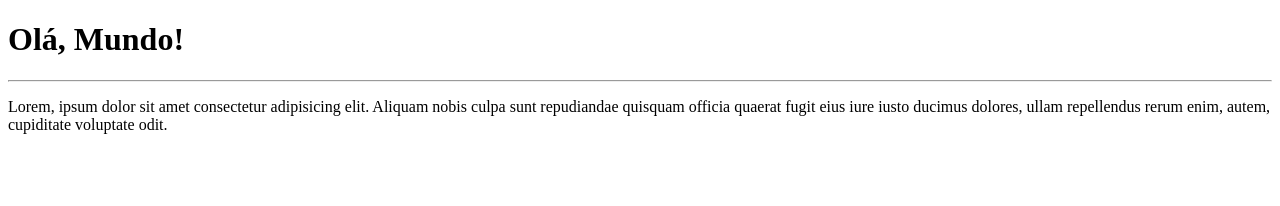
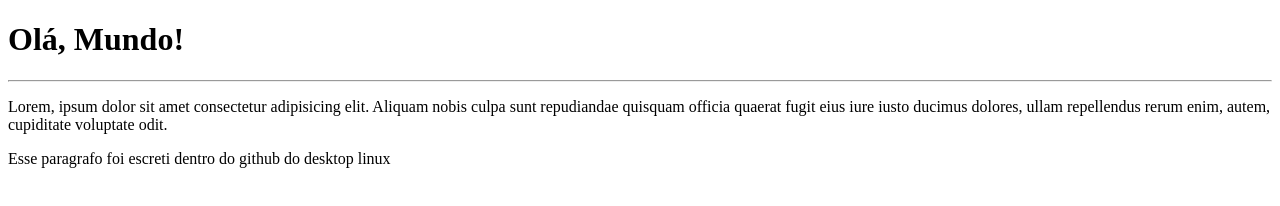
Before and after one commit to RyanLima13/OlaMundo, a plain HTML site: page site-exemplo/index.html in a window 1280 px wide. Drawn offline with Linux system fonts and the light colour scheme.

Commit message:
Update index.html

```diff
--- a/site-exemplo/index.html
+++ b/site-exemplo/index.html
@@ -9,5 +9,7 @@
     <h1>Olá, Mundo!</h1>
     <hr>
     <p>Lorem, ipsum dolor sit amet consectetur adipisicing elit. Aliquam nobis culpa sunt repudiandae quisquam officia quaerat fugit eius iure iusto ducimus dolores, ullam repellendus rerum enim, autem, cupiditate voluptate odit.</p>
+
+    <p> Esse paragrafo foi escreti dentro do github do desktop linux</p>
 </body>
 </html>
```
